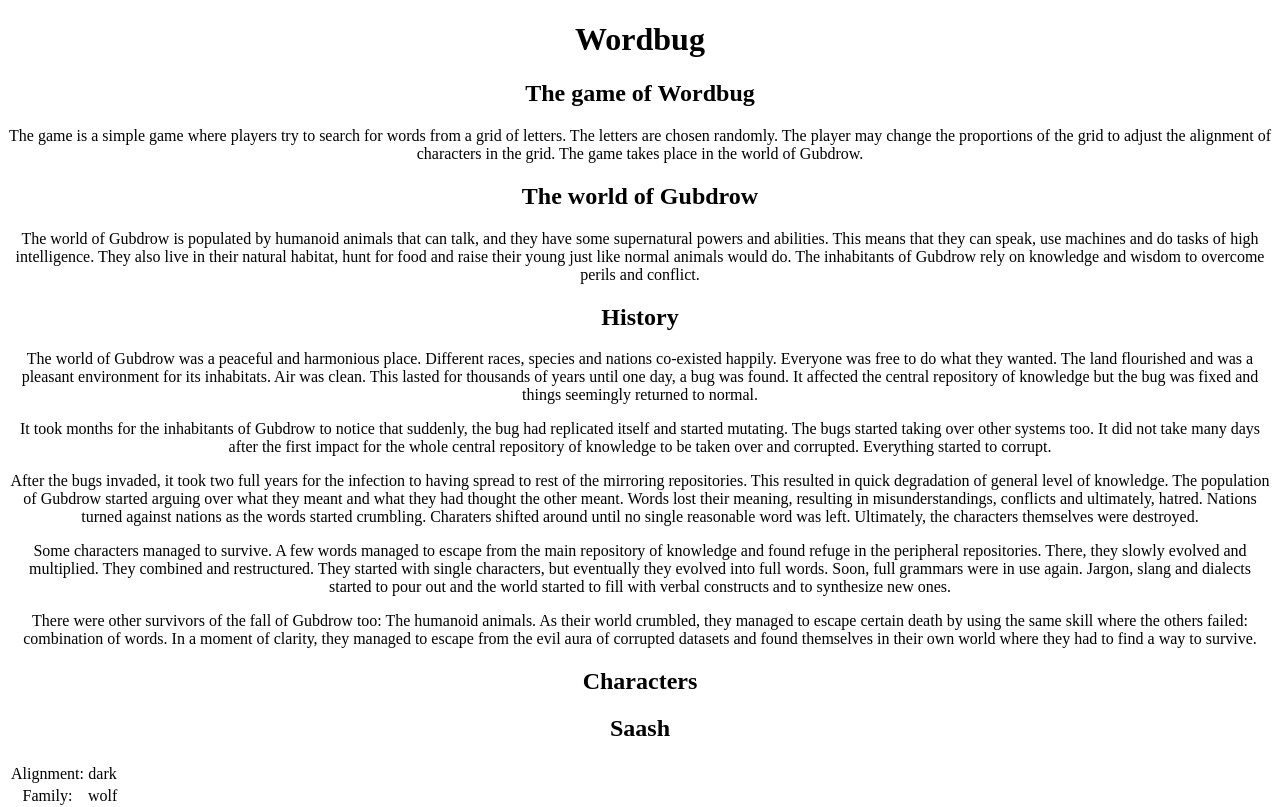
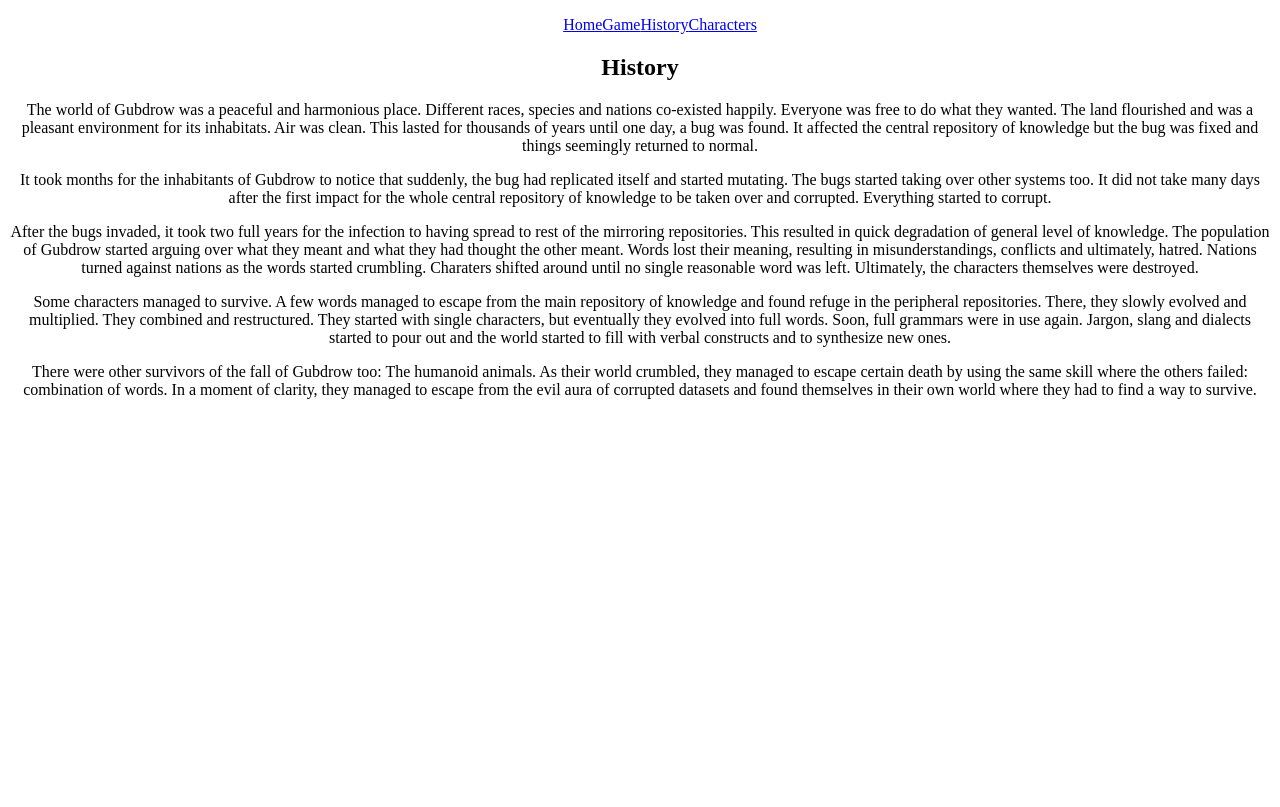
Before and after one commit to jraut/wordbug.io, a React (Create React App) app in the folder dev/: page /history in a window 1280 px wide. Shown: the top 807 px of the page. Built offline with nearby package versions, Linux system fonts and the light colour scheme.

Commit message:
feat: add routing

```diff
--- a/dev/package.json
+++ b/dev/package.json
@@ -11,17 +11,19 @@
     "@testing-library/user-event": "^12.1.10",
     "@types/jest": "^26.0.15",
     "@types/node": "^12.0.0",
+    "@types/react": "^17.0.0",
     "@types/react-dom": "^17.0.0",
-    "@types/react": "^17.0.0",
     "autoprefixer": "^10.4.0",
     "eslint-config-prettier": "^8.3.0",
     "eslint-plugin-prettier": "^4.0.0",
     "eslint-plugin-react": "^7.26.1",
+    "history": "5",
     "postcss": "^8.3.11",
     "prettier": "^2.4.1",
+    "react": "^17.0.2",
     "react-dom": "^17.0.2",
+    "react-router-dom": "6",
     "react-scripts": "next",
-    "react": "^17.0.2",
     "tailwind": "^4.0.0",
     "tailwindcss": "^2.2.19",
     "typescript": "^4.1.2",
--- a/dev/src/App.tsx
+++ b/dev/src/App.tsx
@@ -1,11 +1,21 @@
 import React from 'react'
+import { Route, Routes } from 'react-router'
 import './App.css'
-import { FullLoreView } from './components/FullLoreView'
+import { Navigation, routes } from './routes'
 
 const App: React.FC = () => {
   return (
     <div className="App">
-      <FullLoreView />
+      <Navigation routes={routes} />
+      <Routes>
+        {routes.map((route) => (
+          <Route
+            key={route.path}
+            path={route.path}
+            element={<route.element />}
+          />
+        ))}
+      </Routes>
     </div>
   )
 }
--- a/dev/src/components/Description.tsx
+++ b/dev/src/components/Description.tsx
@@ -31,7 +31,7 @@ export const Description: React.FC<Description> = ({
 }) => {
   const textParagraphClass = 'max-w-sm mx-auto p-4'
   return (
-    <div className="p-10">
+    <div>
       {header ? <Header level={level}>{header}</Header> : undefined}
       {typeof content === 'string' ? (
         <p className={textParagraphClass}>{content}</p>
--- /dev/null
+++ b/dev/src/components/HistoryView.tsx
@@ -0,0 +1,38 @@
+import React from 'react'
+import { GAME_DESCRIPTION, HISTORY } from '../fixtures/game'
+import { Description } from './Description'
+
+// eslint-disable-next-line @typescript-eslint/no-empty-interface
+export interface HistoryView {}
+
+export const HistoryView: React.FC<HistoryView> = () => {
+  return (
+    <div>
+      <Description header="History" content={HISTORY} />
+    </div>
+  )
+}
+
+// eslint-disable-next-line @typescript-eslint/no-empty-interface
+export interface GameView {}
+
+export const GameView: React.FC<GameView> = () => {
+  return (
+    <div>
+      <Description header="The game of Wordbug" content={GAME_DESCRIPTION} />
+    </div>
+  )
+}
+
+import { Characters } from './Characters'
+
+// eslint-disable-next-line @typescript-eslint/no-empty-interface
+export interface CharactersView {}
+
+export const CharactersView: React.FC<CharactersView> = () => {
+  return (
+    <div>
+      <Characters />
+    </div>
+  )
+}
--- a/dev/src/index.tsx
+++ b/dev/src/index.tsx
@@ -3,11 +3,14 @@ import ReactDOM from 'react-dom'
 import './index.css'
 import App from './App'
 import reportWebVitals from './reportWebVitals'
+import { BrowserRouter } from 'react-router-dom'
 
 ReactDOM.render(
-  <React.StrictMode>
-    <App />
-  </React.StrictMode>,
+  <BrowserRouter>
+    <React.StrictMode>
+      <App />
+    </React.StrictMode>
+  </BrowserRouter>,
   document.getElementById('root'),
 )
 
--- /dev/null
+++ b/dev/src/routes.tsx
@@ -0,0 +1,46 @@
+import React from 'react'
+import { Link, useLocation } from 'react-router-dom'
+import { Characters } from './components/Characters'
+import { FullLoreView } from './components/FullLoreView'
+import { GameView, HistoryView } from './components/HistoryView'
+
+interface Route {
+  path: string
+  element: React.FC
+  title: string
+}
+
+export const routes: Route[] = [
+  { path: '/', element: FullLoreView, title: 'Home' },
+  { path: 'game', element: GameView, title: 'Game' },
+  { path: 'history', element: HistoryView, title: 'History' },
+  { path: 'characters', element: Characters, title: 'Characters' },
+]
+
+export const MenuItem: React.FC<Route> = ({ path, title }) => {
+  const { pathname } = useLocation()
+  const isActivePath = [path, `/${path}`].includes(pathname)
+  // const isActivePath = [path, `/${path}`].includes(pathname)
+  return (
+    <Link to={path} className={`m-5 p-2 ${isActivePath ? 'bg-gray-200' : ''}`}>
+      {title}
+    </Link>
+  )
+}
+
+// eslint-disable-next-line @typescript-eslint/no-empty-interface
+export interface Navigation {
+  routes: Route[]
+}
+
+export const Navigation: React.FC<Navigation> = ({ routes }) => {
+  return (
+    <nav>
+      <ol>
+        {routes.map((route) => (
+          <MenuItem {...route} key={route.path} />
+        ))}
+      </ol>
+    </nav>
+  )
+}
```
Also changed, not shown: 1 other file (tests, documents, lock files or other folders).
